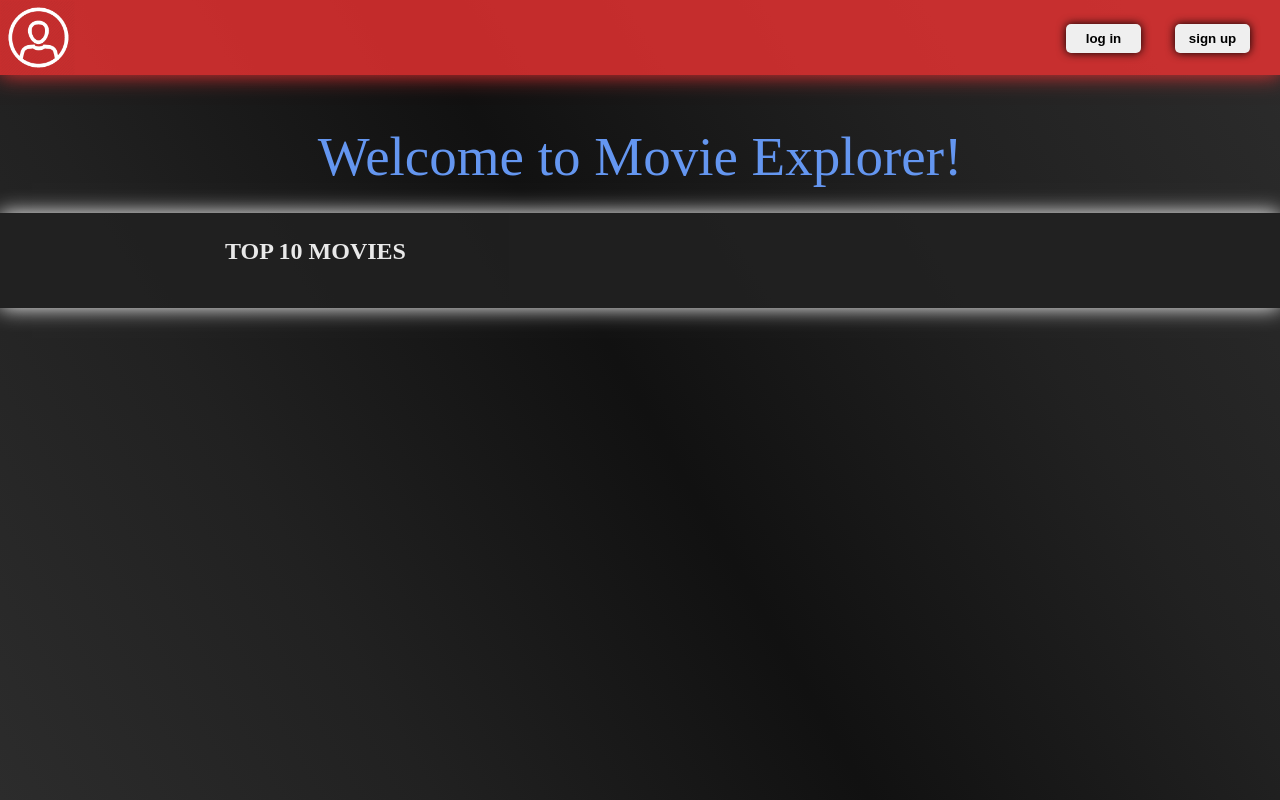
After one commit to Soqueen/MovieExplorer, a Django app: template movie_explorer/movie_rating/templates/myratings.html in a window 1280 px wide. The commit adds this page. Run offline with Django 3.2, Linux system fonts and the light colour scheme; the template is opened without the code that fills it, so the values that code supplies are empty.

```diff
--- /dev/null
+++ b/movie_explorer/movie_rating/templates/myratings.html
@@ -0,0 +1,96 @@
+<!doctype html>
+
+<html lang="en">
+<head>
+  <meta charset="utf-8">
+
+  <title>The Movie Explorer </title>
+  <meta name="description" content="The Movie Explorer">
+  <meta name="author" content="ecse428 movie Explorer team">
+    {% load static %}
+    <link rel="stylesheet" type="text/css" href="{% static "css/movie.css" %}">
+    <script src="{% static "js/movies.js" %}"></script></head>
+
+<body>
+    <header>
+        <div class="header-container">
+            <img src="{% static "img/profile_white.png" %}">
+            {% if user.is_authenticated %}
+                <div class="user-profile">
+                    Welcome, <span class="user-name">{{ user.username }}</span>
+                </div>
+                <div class="header-input-div">
+                    <a href="{% url 'logout' %}">
+                        <input type="button" name="logout" value="log out">
+                    </a>
+                    <div class="input-dialog">
+                    </div>
+                </div >
+            {% else %}
+                <div class="header-input-div">
+                    <a href="{% url 'login' %}">
+                        <input type="button" name="login" value="log in">
+                    </a>
+                    <div class="input-dialog">
+                    </div>
+                </div>
+            <div class="header-input-div">
+                <a href="{% url 'register' %}">
+                    <input type="button" name="signup" value="sign up">
+                </a>
+            </div>
+            {% endif %}
+        </div>
+    </header>
+    <section class="header-empty">
+    </section>
+    <section class="page-title">
+        Welcome to Movie Explorer!
+    </section>
+
+    <!--<section class="search-section">-->
+        <!--<form method="POST" action='/search/'>-->
+            <!--{% csrf_token %}-->
+            <!--<input type="text" class="search-bar" name="search" placeholder="Search any movie! (Ex: James Bond...)">-->
+            <!--<input type="submit" value="Search">-->
+        <!--</form>-->
+    <!--</section>-->
+
+    <!-- Section used for displaying upcoming movies -->
+    {% block content %}
+        {% if status == 'failure' %}
+        <section class="errors">
+            <div id="movies-error">
+                OOPS...<br>
+                We could not retrieve movies from the database, please try again later...
+            </div>
+        </section>
+        {% else %}
+            <section class="playing-movies">
+                <div class="prev" onclick="prev();">
+                    <
+                </div>
+                <div class="next" onclick="next();">
+                    >
+                </div>
+                <span class="subtitle">TOP 10 MOVIES </span><br><br>
+
+                <div id="movies-container">
+                    <input type="hidden" id="translate-value" value="0">
+                {% for movie in results %}
+                    <form method="POST" action="/description/">
+                        <div>
+                            <img src="{{image_path}}{{movie.poster_path}}"}}>
+                            <span class="movie-title">{{movie.title}}</span>
+                            {% csrf_token %}
+                            <input type="hidden" value={{movie.id}} name="id_movie"}>
+                            <input type="submit" value="View Description">
+                        </div>
+                    </form>
+                {% endfor %}
+                </div>
+            </section>
+        {% endif %}
+    {% endblock %}
+
+</body>
--- a/movie_explorer/movie_rating/urls.py
+++ b/movie_explorer/movie_rating/urls.py
@@ -14,4 +14,5 @@ urlpatterns = [
     url(r'^home/', views.sort, name='home'),
     url(r'^description/', views.description, name='description'),
     url(r'^rated/', views.rate, name='rated'),
+    url(r'^myratings/', views.description, name='myratings'),
 ]
```
Also changed, not shown: movie_explorer/movie_rating/templates/description.html (+14 -1 lines), movie_explorer/movie_rating/views.py (+43 -0 lines).
